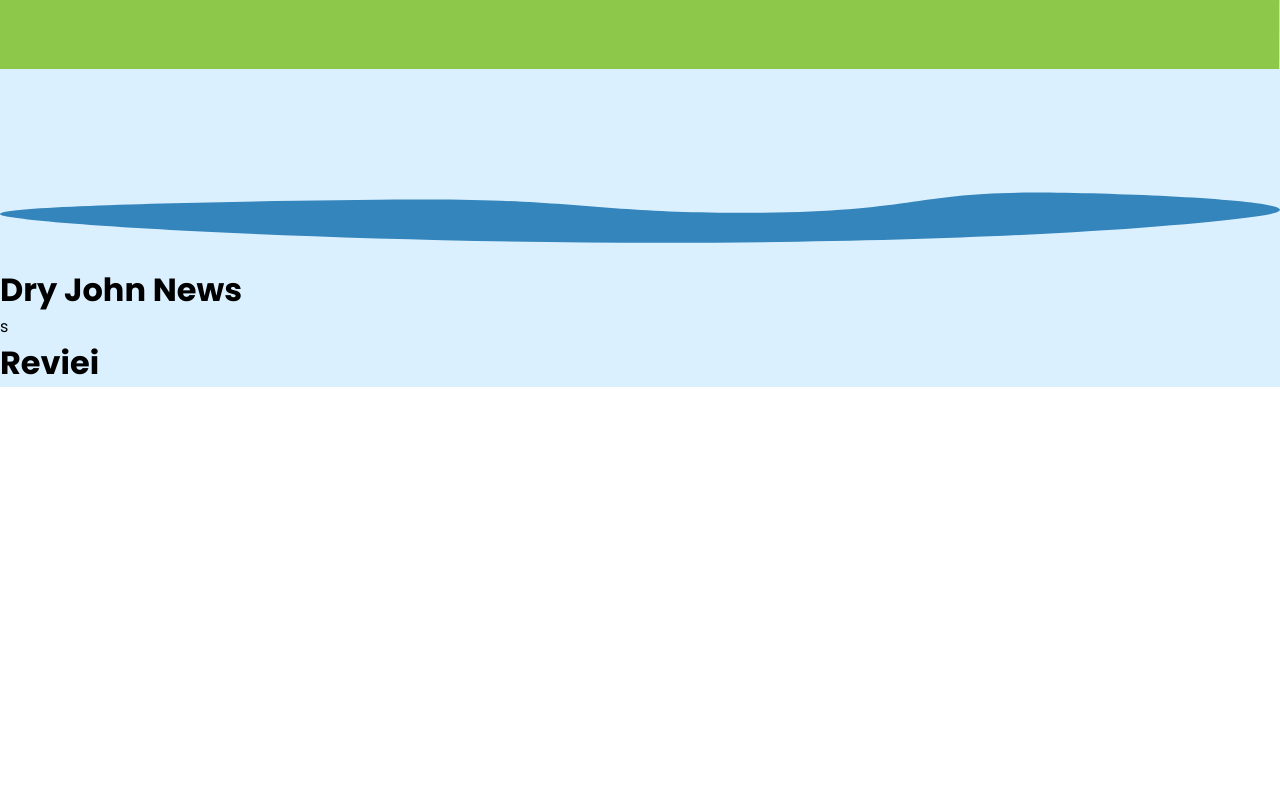
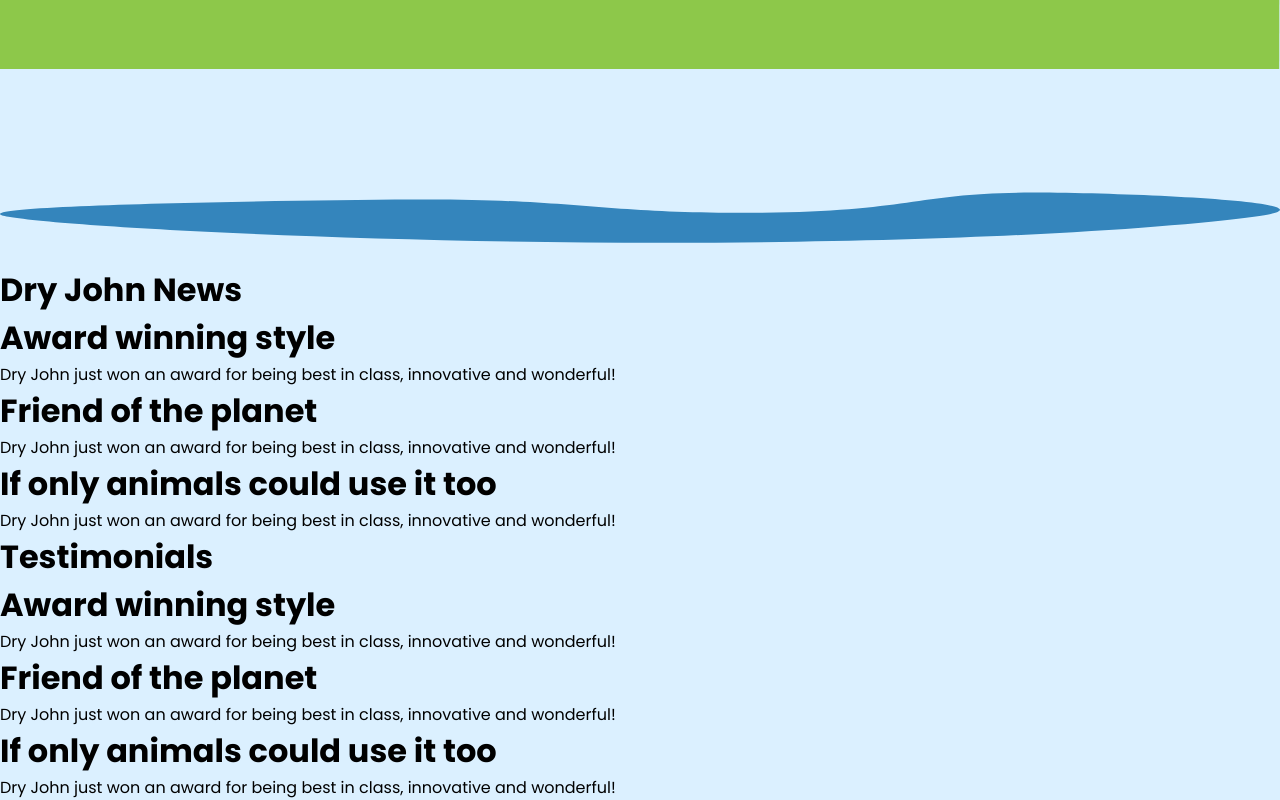
Before and after one commit to Pneuro/dryJohnFrontend, a React (Create React App) app: page / in a window 1280 px wide. Shown: the part 1527-2327 px from the top of the page. Before the commit the page ends 1914 px from the top, so only its background shows below. Built offline with nearby package versions, Linux system fonts and the light colour scheme.

Commit message:
this is the first try to get this vide up

```diff
--- a/src/components/Header.js
+++ b/src/components/Header.js
@@ -77,7 +77,7 @@ const styles = {
     color: "#7fce5c",
   },
   p: {
-    color: "#333",
+    color: "#fff",
   },
   form: {
     display: "flex",
--- a/src/components/News.js
+++ b/src/components/News.js
@@ -1,6 +1,23 @@
-import React from "react";
+import React, { useState } from "react";
 
 function News() {
+  const [news, setNews] = useState([
+    {
+      title: "Award winning style",
+      message:
+        "Dry John just won an award for being best in class, innovative and wonderful!",
+    },
+    {
+      title: "Friend of the planet",
+      message:
+        "Dry John just won an award for being best in class, innovative and wonderful!",
+    },
+    {
+      title: "If only animals could use it too",
+      message:
+        "Dry John just won an award for being best in class, innovative and wonderful!",
+    },
+  ]);
   return (
     <div style={styles.container}>
       <svg
@@ -18,9 +35,13 @@ function News() {
           fill="#3485bc"
         />
       </svg>
-
       <h1>Dry John News</h1>
-      s
+      {news.map((entry) => (
+        <div>
+          <h1>{entry.title}</h1>
+          <p>{entry.message}</p>
+        </div>
+      ))}
     </div>
   );
 }
@@ -33,7 +54,6 @@ const styles = {
     overflow: "hidden",
   },
   path: {
-
     position: "relative",
     zIndex: 2,
   },
--- a/src/components/Reviews.js
+++ b/src/components/Reviews.js
@@ -1,9 +1,32 @@
-import React from "react";
+import React, { useState } from "react";
 
-function Reviews({ reviews, setReviews }) {
+function Reviews() {
+  const [reviews, setReviews] = useState([
+    {
+      title: "Award winning style",
+      review:
+        "Dry John just won an award for being best in class, innovative and wonderful!",
+    },
+    {
+      title: "Friend of the planet",
+      review:
+        "Dry John just won an award for being best in class, innovative and wonderful!",
+    },
+    {
+      title: "If only animals could use it too",
+      review:
+        "Dry John just won an award for being best in class, innovative and wonderful!",
+    },
+  ]);
   return (
     <div style={styles.container}>
-      <h1>Reviei</h1>
+      <h1>Testimonials</h1>
+      {reviews.map((review) => (
+        <div>
+          <h1>{review.title}</h1>
+          <p>{review.review}</p>
+        </div>
+      ))}
     </div>
   );
 }
@@ -12,6 +35,11 @@ export default Reviews;
 
 const styles = {
   container: {
-    display: "grid",
+    backgroundColor: "##3485BC",
+    overflow: "hidden",
+  },
+  path: {
+    position: "relative",
+    zIndex: 2,
   },
 };
```
Also changed, not shown: 1 other file (tests, documents, lock files or other folders).
